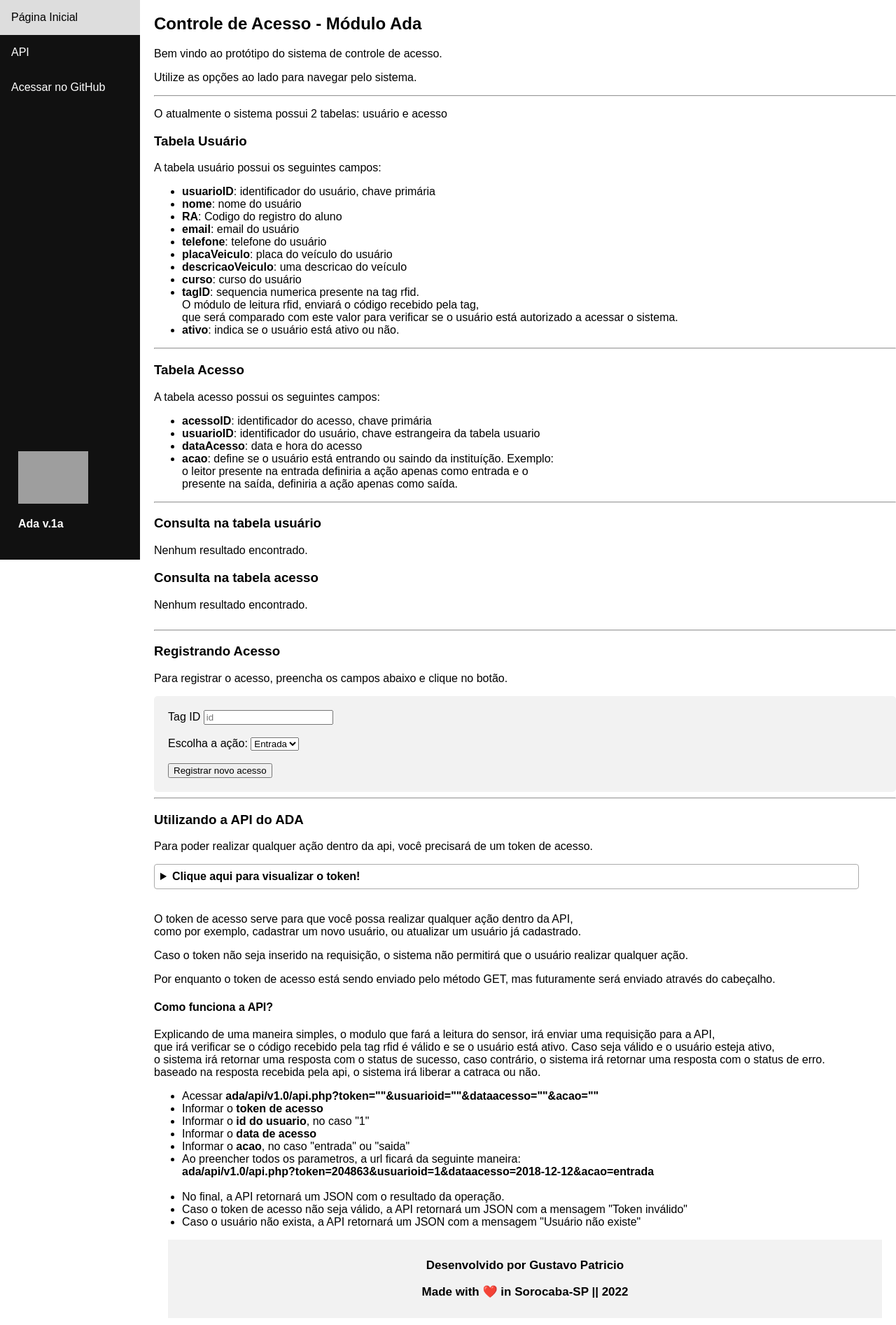
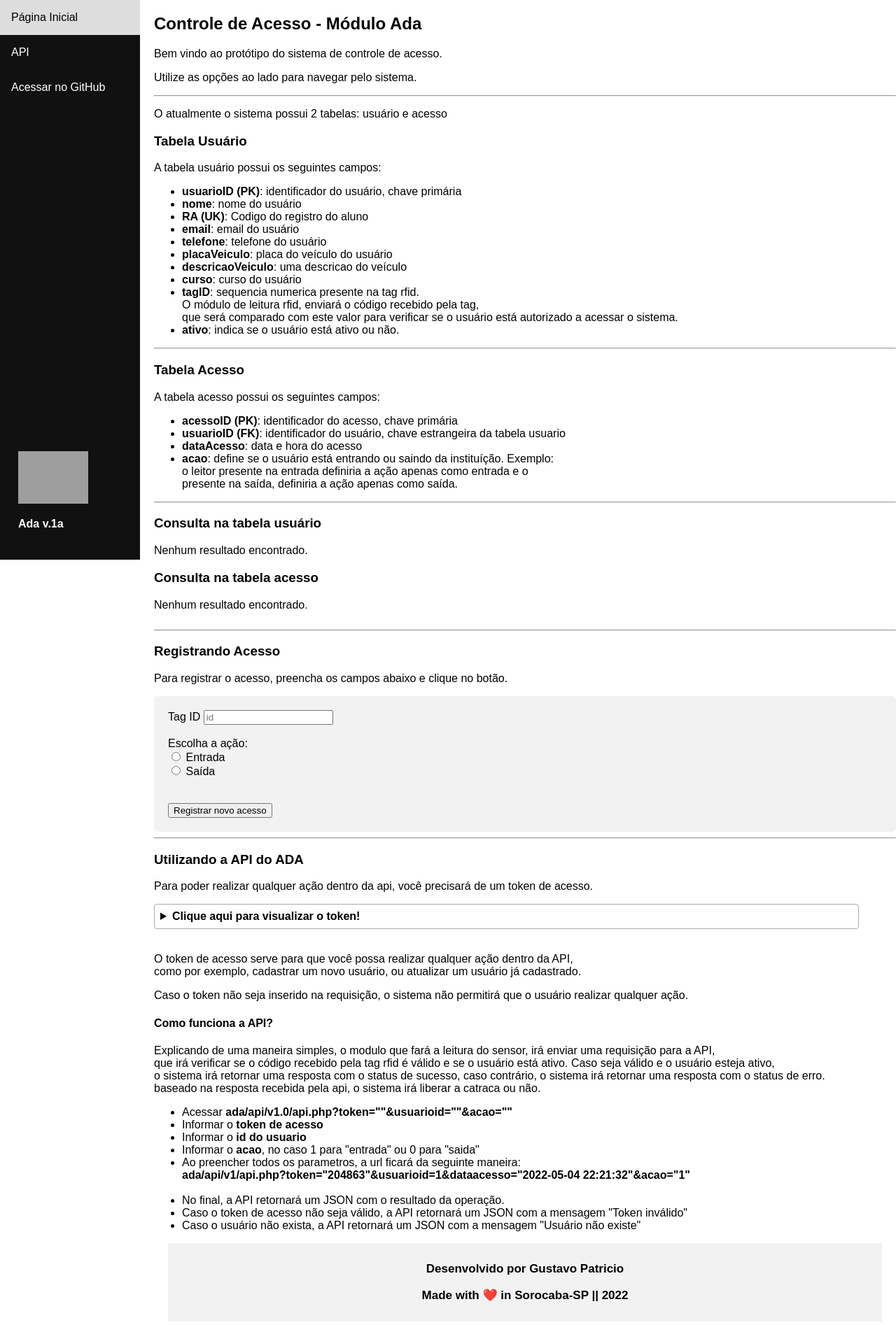
Before and after one commit to gushpat/controle-de-acesso-modulo-ada, a PHP site: page / in a window 1280 px wide. Shown: the whole page at 70% size. Run offline with PHP 8.4, Linux system fonts and the light colour scheme; data that the repository does not hold is empty; grey boxes are pictures that could not be loaded.

Commit message:
Update index.php

```diff
--- a/index.php
+++ b/index.php
@@ -55,9 +55,9 @@ echo $sidenav;
   <h3>Tabela Usuário</h3>
   <p>A tabela usuário possui os seguintes campos:</p>
   <ul>
-    <li><b>usuarioID</b>: identificador do usuário, chave primária</li>
+    <li><b>usuarioID (PK)</b>: identificador do usuário, chave primária</li>
     <li><b>nome</b>: nome do usuário</li>
-    <li><b>RA</b>: Codigo do registro do aluno</li>
+    <li><b>RA (UK)</b>: Codigo do registro do aluno</li>
     <li><b>email</b>: email do usuário</li>
     <li><b>telefone</b>: telefone do usuário</li>
     <li><b>placaVeiculo</b>: placa do veículo do usuário</li>
@@ -75,8 +75,8 @@ echo $sidenav;
   <h3>Tabela Acesso</h3>
   <p>A tabela acesso possui os seguintes campos:</p>
   <ul>
-    <li><b>acessoID</b>: identificador do acesso, chave primária</li>
-    <li><b>usuarioID</b>: identificador do usuário, chave estrangeira da tabela usuario</li>
+    <li><b>acessoID (PK)</b>: identificador do acesso, chave primária</li>
+    <li><b>usuarioID (FK)</b>: identificador do usuário, chave estrangeira da tabela usuario</li>
     <li><b>dataAcesso</b>: data e hora do acesso</li>
     <li><b>acao</b>: define se o usuário está entrando ou saindo da instituíção. Exemplo:
       <br>o leitor presente na entrada definiria a ação apenas como entrada e o
@@ -115,8 +115,8 @@ echo '<details>';
 
   echo '<tr>
     <th>ID</th>
-    <th>Nome</th>
-    <th>RA</th>
+    <th>Nome do Usuário</th>
+    <th>Registro do Aluno</th>
     <th>Placa do Veículo</th>
     <th>Descrição</th>
     <th>Curso</th>
@@ -156,9 +156,14 @@ echo '</details>';
 
   <?php
 
-//não precisa criar a variavel pdo pois ela já foi criada na consulta anterior
+//não precisa criar a variavel pdo pois ela já foi criada no arquivo credenciais.php
 
-$sql = 'select * from acesso';
+$sql = '
+SELECT acesso.acessoID, acesso.dataAcesso, acesso.acao, usuario.nome, usuario.RA
+FROM acesso
+INNER JOIN usuario
+ON acesso.usuarioID = usuario.usuarioID
+ORDER BY acesso.acessoID ASC';
 
 $stmt = $pdo->prepare($sql); //prepara a query
 $stmt->execute(); //executa a query
@@ -182,7 +187,8 @@ echo '<table>';
 
 echo '<tr>
   <th>ID</th>
-  <th>Usuario ID</th>
+  <th>Nome do Usuário</th>
+  <th>Registro do Aluno</th>
   <th>Data de Acesso</th>
   <th>Ação</th>
 </tr>';
@@ -192,8 +198,10 @@ foreach($consulta as $projeto){ //percorre o array
 
     echo '<tr>';
     echo '<td>'.$projeto['acessoID'].'</td>';
-    echo '<td>'.$projeto['usuarioID'].'</td>';
-    echo '<td>'.$projeto['dataAcesso'].'</td>';
+  //  echo '<td>'.$projeto['usuarioID'].'</td>';
+    echo '<td>'.$projeto['nome'].'</td>';
+    echo '<td>'.$projeto['RA'].'</td>';
+    echo '<td>'.$utils->formatDate($projeto['dataAcesso']).'</td>';
     echo '<td>'.$utils->acaoStatus($projeto['acao']).'</td>';
     echo '</tr>';
 
@@ -223,11 +231,11 @@ echo '</details>';
     <br>
     <br>
     <label for="acao">Escolha a ação:</label>
-
-<select id="acao">
-    <option value='1'>Entrada</option>
-    <option value='0'>Saida</option>
-</select>
+<br>
+    <input type="radio" id="acao" name="acao" value="1">
+  <label for="acao">Entrada</label><br>
+  <input type="radio" id="acao" name="acao" value="0">
+  <label for="acao">Saída</label><br>
     <br>
     <br>
     <input type="submit" value="Registrar novo acesso">
@@ -253,8 +261,6 @@ echo '</details>';
 
 <p> Caso o token não seja inserido na requisição, o sistema não permitirá que o usuário realizar qualquer ação.</p>
 
-<p> Por enquanto o token de acesso está sendo enviado pelo método GET, mas futuramente será enviado através do cabeçalho.</p>
-
 <h4> Como funciona a API? </h4>
 
 <p> Explicando de uma maneira simples, o modulo que fará a leitura do sensor, irá enviar uma requisição para a API,
@@ -265,20 +271,17 @@ echo '</details>';
 
 
 <ul>
-<li> Acessar <b>ada/api/v1.0/api.php?token=""&usuarioid=""&dataacesso=""&acao=""</b> </li>
+<li> Acessar <b>ada/api/v1.0/api.php?token=""&usuarioid=""&acao=""</b> </li>
 <li> Informar o <b>token de acesso</b></li>
-<li> Informar o <b>id do usuario</b>, no caso "1" </li>
-<li> Informar o <b>data de acesso</b></li>
-<li> Informar o <b>acao</b>, no caso "entrada" ou "saida" </li>
+<li> Informar o <b>id do usuario</b></li>
+<li> Informar o <b>acao</b>, no caso 1 para "entrada" ou 0 para "saida" </li>
 
 <li> Ao preencher todos os parametros, a url ficará da seguinte maneira:
-  <br><b>ada/api/v1.0/api.php?token=204863&usuarioid=1&dataacesso=2018-12-12&acao=entrada</b> </li>
+  <br><b>ada/api/v1/api.php?token="204863"&usuarioid=1&dataacesso="2022-05-04 22:21:32"&acao="1"</b> </li>
   <br>
 <li> No final, a API retornará um JSON com o resultado da operação.</li>
 <li> Caso o token de acesso não seja válido, a API retornará um JSON com a mensagem "Token inválido"</li>
 <li> Caso o usuário não exista, a API retornará um JSON com a mensagem "Usuário não existe"</li>
-
-
 
 
 </ul>
```
